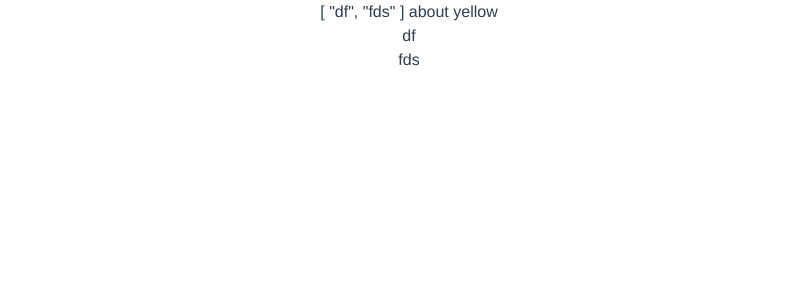
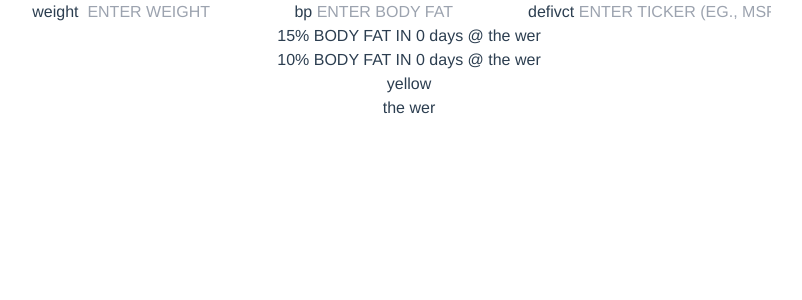
Before and after one commit to krxhna/x-fit, a Vue app: page /about/1 in a window 1280 px wide. Shown: the top 300 px of the page, without its empty margins (231-1033 px from the left). Built offline with nearby package versions, Linux system fonts and the light colour scheme.

Commit message:
new button

```diff
--- a/src/views/about.vue
+++ b/src/views/about.vue
@@ -1,57 +1,141 @@
 <template>
-<div class="dfa">
-    {{list}}
-    about
-    <button class="bg-red-500" @click="weight(80,0.20,300)"> yellow</button>
-    <ul id="example-1">
-  <li v-for="list in list" :key="list.message">
-    {{ list }}
-  </li>
-</ul>
+  <div class="dfa">
+
+      <div class="flex flex-col m-10">
+          weight
+           <input
+            type="number"
+            class="search-bar"
+            style="text-transform: uppercase"
+            placeholder=" enter weight"
+            @keyup.enter="handleClick(weight(w,bf,d))"
+            v-model="w"
+          />
+          bp
+          <input
+            type="number"
+            class="search-bar"
+            style="text-transform: uppercase"
+            placeholder="enter body fat"
+            @keyup.enter="handleClick(weight(w,bf,d))"
+            v-model="bf"
+          />
+          defivct
+          <input
+            type="number"
+            class="search-bar"
+            style="text-transform: uppercase"
+            placeholder="Enter Ticker (eg., MSFT )"
+            @keyup.enter="handleClick(weight(w,bf,d))"
+            v-model="d"
+          />
+
+          <button class="bg-red-600 "></button>
+
+
+
+
+      </div>
+
+    <div class="fd">
+        <div class="s">15% BODY FAT IN {{to_15.length}} days @ {{the_weight[to_15.length]}}</div>
+        <div class="s">10% BODY FAT IN {{to_10.length}} days @ {{the_weight[to_10.length]}}</div>
     </div>
+    <button class="bg-red-500" @click="weight(w,bf,d)">yellow</button>
+    <ul id="example-1" class="m-3">
+
+      <li v-for="the_weight in the_weight" :key="the_weight.message">
+        {{ the_weight }}
+
+      </li>
+      <li v-for="list in list" :key="list.message">
+        {{ list }}
+
+      </li>
+    </ul>
+  </div>
 </template>
 
 <script>
 export default {
-    data(){
-        return{
-            list:['df' ,'fds'],
-            weight_:['df' ,'fds'],
-            bodyfat_:['df' ,'fds'],
+  data() {
+    return {
+      list: [],
+      to_15:[],
+      to_10:[],
+      weight_: ["df", "fds"],
+      bodyfat_: ["df", "fds"],
+    //   input_weight: 100,
+    //   input_bodyfat: 0.2,
+    //   input_deficit: 1200,
+      the_weight:["the wer"],
+
+    };
+  },
+
+  methods: {
 
 
-        }
+    generate() {
+      this.list.push("meow");
+    },
+    weight(weight, bodyfat, deficit) {
+
+      let num = 3600;
+      let fat_mass = weight * bodyfat;
+      let lean_mass = weight - fat_mass;
+      let perday = deficit / 7700;
+
+      for (let i = 0; bodyfat > 0.1; ) {
+        console.log("Sddsdd");
+        weight = weight - perday;
+        bodyfat = (weight - lean_mass) / weight;
+
+        this.list.push(Math.round(bodyfat * 100));
+        this.the_weight.push(Math.round(weight));
+        console.log(lean_mass);
+         if(bodyfat > 0.15){
+                this.to_15.push(Math.round(bodyfat * 100));
+            }
+
+         if(bodyfat > 0.10){
+                this.to_10.push(Math.round(bodyfat * 100));
+            }
+      }
+
+        this.pushto15(bodyfat);
     },
 
-    methods: {
-        generate(){
-            this.list.push('meow')
-        }
-,
-        weight(weight,bodyfat,deficit){
-            let num = 3600;
-            let fat_mass = weight*bodyfat
-            let lean_mass = weight - fat_mass
-            let perday = deficit/7700
-
-            for (let i = 0; bodyfat > 0.10; ) {
-                weight = weight - perday
-                bodyfat = (weight-lean_mass)/weight
 
 
-                this.list.push(Math.floor(bodyfat*100));
-                console.log(lean_mass)
 
-}
+    pushto15(bodyfat) {
 
-        }
+       for (let i = 0; i < this.list.length; i++)  {
+
+            if(bodyfat > 0.15){
+                this.to_15.push(Math.round(bodyfat * 100));
+            }
+
+
+
+
+      }
+
+
     },
 
-    props:['id']
 
-}
+    handleClick(thing){
+        alert(thing);
+    }
+
+
+  },
+
+  props: ["id"],
+};
 </script>
 
 <style>
-
 </style>
```
